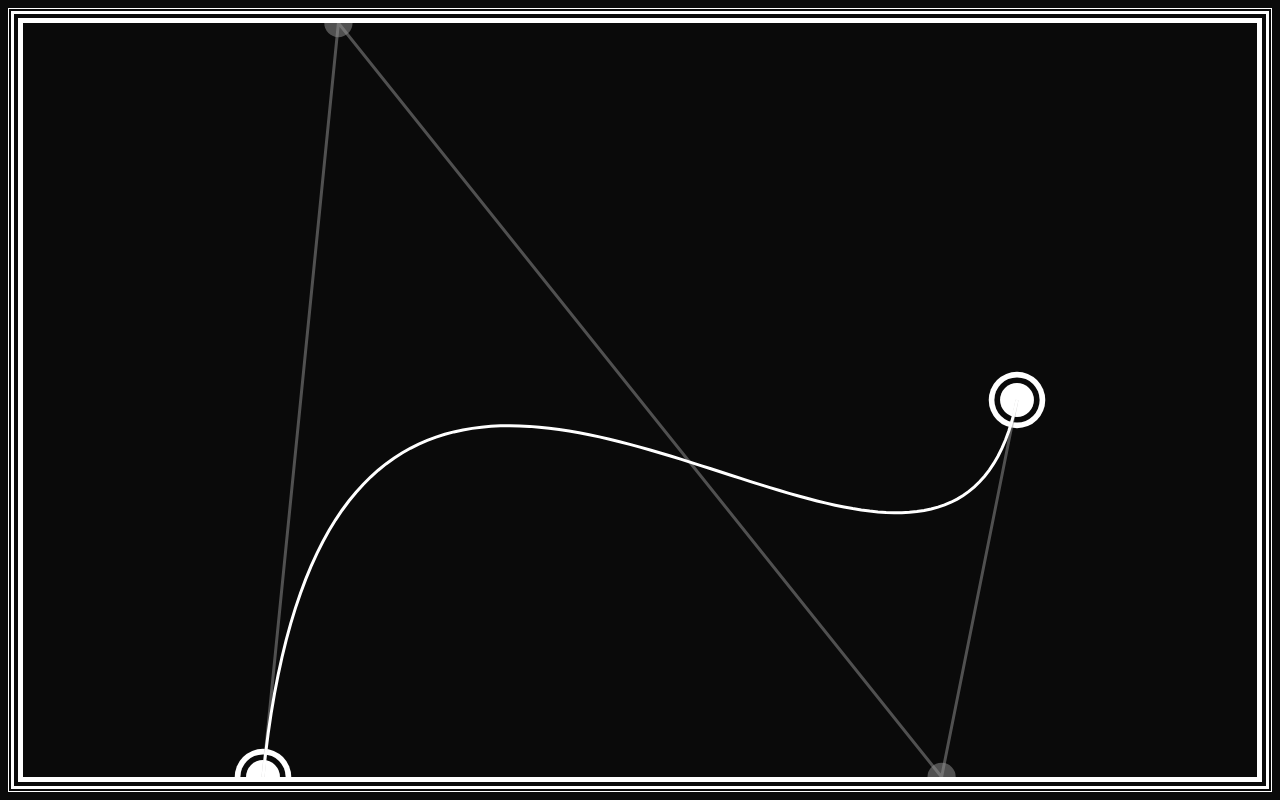
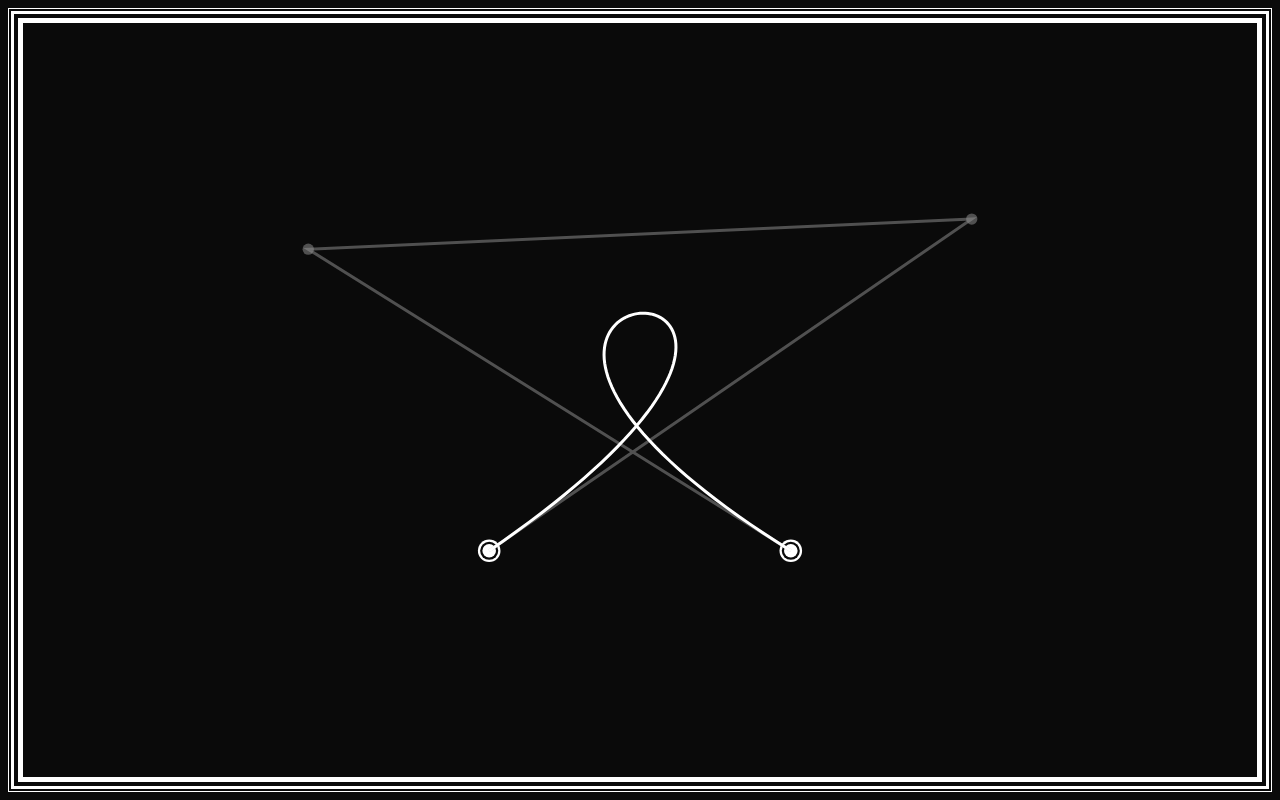
Before and after one commit to Boris-Filin/Bezier, a plain HTML site: page index.html in a window 1280 px wide. Drawn offline with Linux system fonts and the light colour scheme.

Commit message:
Some little changes

```diff
--- /dev/null
+++ b/JavaScript/Draw.js
@@ -0,0 +1,50 @@
+
+function drawCurve(ctx, curve, precision=10){
+    drawPoint(ctx, curve.p1, true);
+    drawPoint(ctx, curve.p4, true);
+    drawPoint(ctx, curve.p2, false, 0.5, detailCol);
+    drawPoint(ctx, curve.p3, false, 0.5, detailCol);
+
+    ctx.beginPath();
+    ctx.strokeStyle = detailCol;
+    let screenPoints = curve.getPointsAsArray().map((v) => worldToScreenPos(ctx.canvas, v));
+    ctx.moveTo(screenPoints[0].x, screenPoints[0].y);
+    for(let vec of screenPoints){
+        ctx.lineTo(vec.x, vec.y);
+    }
+    ctx.stroke();
+    ctx.strokeStyle = lineCol;
+
+    ctx.beginPath();
+    let origin = worldToScreenPos(ctx.canvas, curve.p1);
+    ctx.moveTo(origin.x, origin.y);
+    for(let i = 1; i < precision + 1; i++){
+        let t = i / precision;
+        let p = curve.getPoint(t);
+        let sp = worldToScreenPos(ctx.canvas, p);
+        ctx.lineTo(sp.x, sp.y);
+    }
+    ctx.stroke();
+}
+
+function drawPoint(ctx, vec, outline=false, scale=1, col=lineCol){
+    let smallerSide = Math.min(ctx.canvas.width, ctx.canvas.height);
+    let fac = smallerSide / gridZoom;
+    rad = pointRad * fac * scale;
+    let origin = worldToScreenPos(ctx.canvas, vec);
+
+    drawCircle(ctx, origin, rad, col);
+    if(outline){
+        drawCircle(ctx, origin, 0.8 * rad, defaultCol);
+        drawCircle(ctx, origin, 0.6 * rad, col);
+    }
+}
+
+function drawCircle(ctx, origin, rad, col){
+    ctx.beginPath();
+    ctx.arc(origin.x, origin.y, rad, 0, 2 * Math.PI, false);
+    let oldStyle = ctx.fillStyle;
+    ctx.fillStyle = col;
+    ctx.fill();
+    ctx.fillStyle = oldStyle;
+}
--- a/JavaScript/Main.js
+++ b/JavaScript/Main.js
@@ -1,4 +1,4 @@
-const gridZoom = 2;
+const gridZoom = 5;
 const gridPos = new Vector2();
 const pointRad = 0.075;
 const lineWidth = 3;
@@ -19,10 +19,10 @@ function main(){
     ctx.strokeStyle = lineCol;
     ctx.lineWidth = 3;
 
-    let curve = new CubicBezier();
-    let start = new Date().getTime();
-    drawCurve(ctx, curve, 100);
-    alert(new Date().getTime() - start);
+    let curve = new CubicBezier(new Vector2(-1, -1), new Vector2(2.2, 1.2),
+        new Vector2(-2.2, 1), new Vector2(1, -1));
+
+        drawCurve(ctx, curve, 100);
 }
 
 function worldToScreenPos(canvas, point){
@@ -35,59 +35,57 @@ function worldToScreenPos(canvas, point){
     vec.y *= -1;
     vec.addWithSelf(new Vector2(canvas.width / 2, canvas.height / 2));
 
-    // console.log(">>>" + vec.x + ", " + vec.y);
-
     return vec;
 }
 
-function drawCurve(ctx, curve, precision=10){
-    drawPoint(ctx, curve.p1, true);
-    drawPoint(ctx, curve.p4, true);
-    drawPoint(ctx, curve.p2, false, 0.5, detailCol);
-    drawPoint(ctx, curve.p3, false, 0.5, detailCol);
+// function drawCurve(ctx, curve, precision=10){
+//     drawPoint(ctx, curve.p1, true);
+//     drawPoint(ctx, curve.p4, true);
+//     drawPoint(ctx, curve.p2, false, 0.5, detailCol);
+//     drawPoint(ctx, curve.p3, false, 0.5, detailCol);
 
-    ctx.beginPath();
-    ctx.strokeStyle = detailCol;
-    let screenPoints = curve.getPointsAsArray().map((v) => worldToScreenPos(ctx.canvas, v));
-    ctx.moveTo(screenPoints[0].x, screenPoints[0].y);
-    for(let vec of screenPoints){
-        ctx.lineTo(vec.x, vec.y);
-    }
-    ctx.stroke();
-    ctx.strokeStyle = lineCol;
+//     ctx.beginPath();
+//     ctx.strokeStyle = detailCol;
+//     let screenPoints = curve.getPointsAsArray().map((v) => worldToScreenPos(ctx.canvas, v));
+//     ctx.moveTo(screenPoints[0].x, screenPoints[0].y);
+//     for(let vec of screenPoints){
+//         ctx.lineTo(vec.x, vec.y);
+//     }
+//     ctx.stroke();
+//     ctx.strokeStyle = lineCol;
 
-    ctx.beginPath();
-    let origin = worldToScreenPos(ctx.canvas, curve.p1);
-    ctx.moveTo(origin.x, origin.y);
-    for(let i = 1; i < precision + 1; i++){
-        let t = i / precision;
-        let p = curve.getPoint(t);
-        let sp = worldToScreenPos(ctx.canvas, p);
-        ctx.lineTo(sp.x, sp.y);
-    }
-    ctx.stroke();
-}
+//     ctx.beginPath();
+//     let origin = worldToScreenPos(ctx.canvas, curve.p1);
+//     ctx.moveTo(origin.x, origin.y);
+//     for(let i = 1; i < precision + 1; i++){
+//         let t = i / precision;
+//         let p = curve.getPoint(t);
+//         let sp = worldToScreenPos(ctx.canvas, p);
+//         ctx.lineTo(sp.x, sp.y);
+//     }
+//     ctx.stroke();
+// }
 
-function drawPoint(ctx, vec, outline=false, scale=1, col=lineCol){
-    let smallerSide = Math.min(ctx.canvas.width, ctx.canvas.height);
-    let fac = smallerSide / gridZoom;
-    rad = pointRad * fac * scale;
-    let origin = worldToScreenPos(ctx.canvas, vec);
+// function drawPoint(ctx, vec, outline=false, scale=1, col=lineCol){
+//     let smallerSide = Math.min(ctx.canvas.width, ctx.canvas.height);
+//     let fac = smallerSide / gridZoom;
+//     rad = pointRad * fac * scale;
+//     let origin = worldToScreenPos(ctx.canvas, vec);
 
-    drawCircle(ctx, origin, rad, col);
-    if(outline){
-        drawCircle(ctx, origin, 0.8 * rad, defaultCol);
-        drawCircle(ctx, origin, 0.6 * rad, col);
-    }
-}
+//     drawCircle(ctx, origin, rad, col);
+//     if(outline){
+//         drawCircle(ctx, origin, 0.8 * rad, defaultCol);
+//         drawCircle(ctx, origin, 0.6 * rad, col);
+//     }
+// }
 
-function drawCircle(ctx, origin, rad, col){
-    ctx.beginPath();
-    ctx.arc(origin.x, origin.y, rad, 0, 2 * Math.PI, false);
-    let oldStyle = ctx.fillStyle;
-    ctx.fillStyle = col;
-    ctx.fill();
-    ctx.fillStyle = oldStyle;
-}
+// function drawCircle(ctx, origin, rad, col){
+//     ctx.beginPath();
+//     ctx.arc(origin.x, origin.y, rad, 0, 2 * Math.PI, false);
+//     let oldStyle = ctx.fillStyle;
+//     ctx.fillStyle = col;
+//     ctx.fill();
+//     ctx.fillStyle = oldStyle;
+// }
 
 main();
--- a/index.html
+++ b/index.html
@@ -8,5 +8,6 @@
     </div>
     <script src="JavaScript/Vector2.js"></script>
     <script src="JavaScript/CubicBezier.js"></script>
+    <script src="JavaScript/Draw.js"></script>
     <script src="JavaScript/Main.js"></script>
 </body>
```
